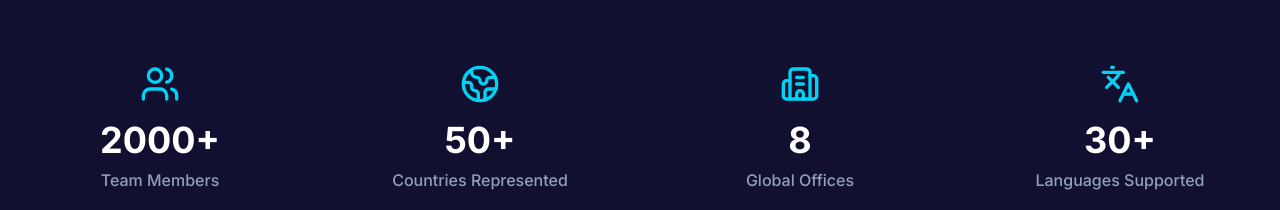
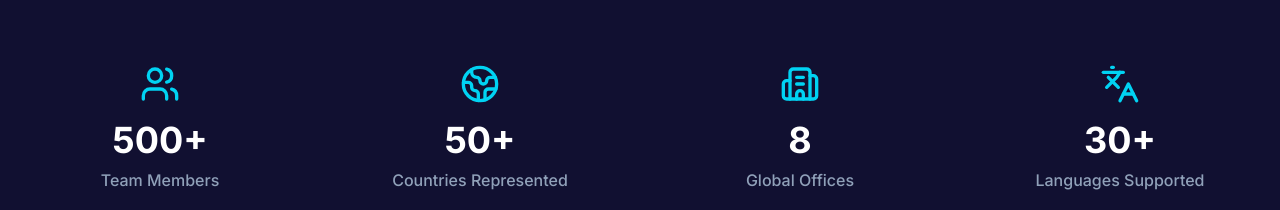
Before and after one commit to liyakathaalikt-oss/loopernode, a Next.js app: page /about in a window 1280 px wide. Shown: the part 4026-4236 px from the top of the page. Built offline with nearby package versions, Linux system fonts and the light colour scheme; no server answers; the database is empty.

Commit message:
Update team member count in About page

```diff
--- a/app/about/page.tsx
+++ b/app/about/page.tsx
@@ -249,7 +249,7 @@ export default async function AboutPage() {
           <StaggerContainer className="grid grid-cols-2 md:grid-cols-4 gap-8">
             <StaggerItem className="text-center">
               <Users className="w-10 h-10 mx-auto text-cyan-400 mb-4" />
-              <div className="text-4xl font-bold text-white mb-2">2000+</div>
+              <div className="text-4xl font-bold text-white mb-2">500+</div>
               <div className="text-slate-400 font-medium">Team Members</div>
             </StaggerItem>
             <StaggerItem className="text-center">
```
